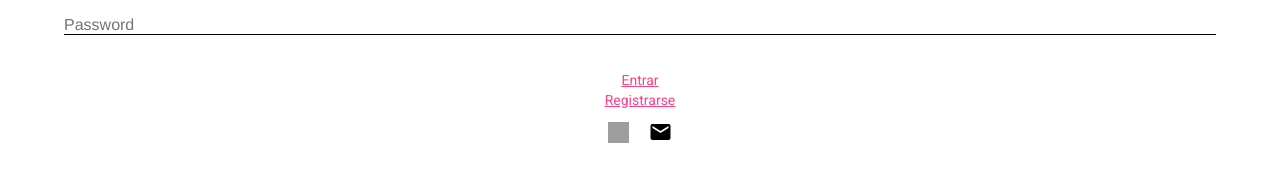
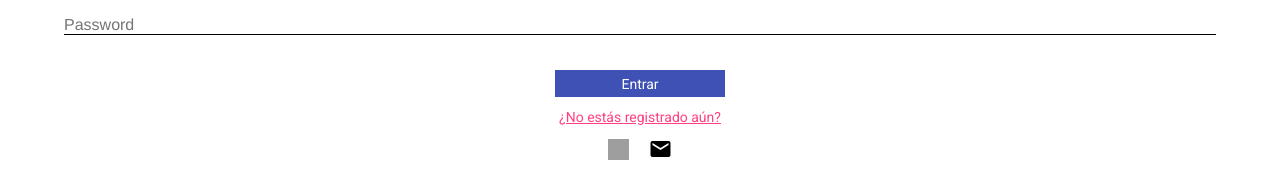
Before and after one commit to Ouraborus/duty, a React app: page / in a window 1280 px wide. Shown: the part 254-429 px from the top of the page. Built offline with nearby package versions, Linux system fonts and the light colour scheme; grey boxes are pictures that could not be loaded.

Commit message:
adding styles to login buttons

```diff
--- a/src/components/Login/Login.js
+++ b/src/components/Login/Login.js
@@ -14,13 +14,13 @@ export default class Login extends Component {
             <input className='login__form-input' placeholder='Password' type='password' required />
             {/* <button className='mdl-button mdl-js-button mdl-button--raised mdl-js-ripple-effect mdl-button--accent login__form-button'>
             </button> */}
-            <div>
-              <Link to='/dashboard'>Entrar</Link>
+            <div className='login__button'>
+              <Link to='/dashboard' className='login__button-text'>Entrar</Link>
             </div>
             {/* <button className='mdl-button mdl-js-button mdl-button--raised mdl-js-ripple-effect mdl-button--accent login__form-button'>
               </button> */}
             <div>
-              <Link to='/registrarse'>Registrarse</Link>
+              <Link to='/registrarse'>¿No estás registrado aún?</Link>
             </div>
             <div className='login__social-media'>
               <button className='login__icons'>
--- a/src/components/Login/_login.scss
+++ b/src/components/Login/_login.scss
@@ -52,4 +52,20 @@
 		background-color: transparent;
 		border: none;
 	}
+	&__button{
+		display: flex;
+		justify-content: center;
+		align-items: center;
+		height: 27px;
+		width: 170px;
+		background-color: rgb(63,81,181);
+		margin-bottom: 10px;
+		&-text{
+			color: white;
+			text-decoration: none;
+		}
+		&:last-child{
+			margin-bottom: 0;
+		}
+	}
 }
--- a/src/components/SignUp/SignUp.js
+++ b/src/components/SignUp/SignUp.js
@@ -18,7 +18,9 @@ export default class SignUp extends Component {
             {/* <button className='mdl-button mdl-js-button mdl-button--raised mdl-js-ripple-effect mdl-button--accent login__form-button'>
                 Registrarse
             </button> */}
-            <div> <Link to='/dashboard'> Entrar </Link> </div>
+            <div className='signup__button'>
+              <Link to='/dashboard'> Entrar </Link>
+            </div>
           </section>
         </div>
       </Fragment>
```
Also changed, not shown: 1 other file (tests, documents, lock files or other folders).
